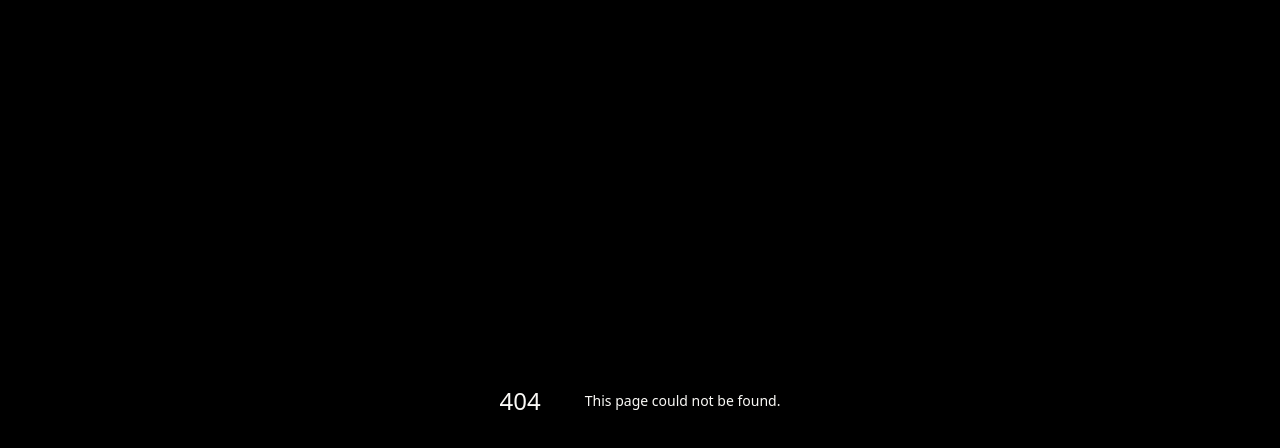
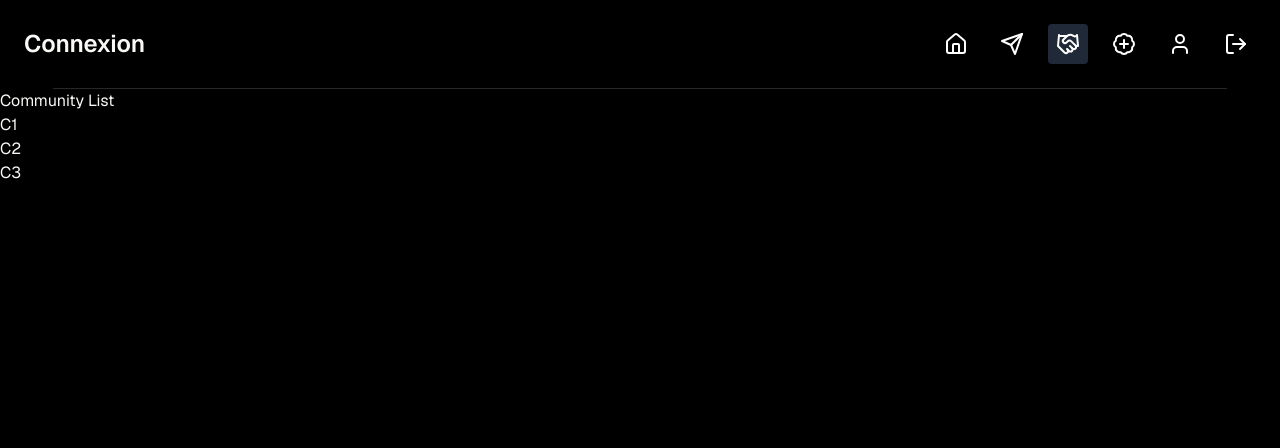
Before and after one commit to praneethravuri/connexion, a Next.js app: page /community in a window 1280 px wide. Before the commit this address had no page. Shown: the top 448 px of the page. Built offline with nearby package versions, Linux system fonts and the light colour scheme.

Commit message:
Dynamic community page

```diff
--- /dev/null
+++ b/app/(root)/community/[communityName]/page.tsx
@@ -0,0 +1,9 @@
+import React from 'react'
+
+const Community = ({params}) => {
+    return (
+        <div>You are at the {params.communityName} community!</div>
+    )
+}
+
+export default Community
--- /dev/null
+++ b/app/(root)/community/page.tsx
@@ -0,0 +1,14 @@
+import React from 'react'
+
+const Community = () => {
+  return (
+    <section>
+        <h1>Community List</h1>
+        <p>C1</p>
+        <p>C2</p>
+        <p>C3</p>
+    </section>
+  )
+}
+
+export default Community
--- a/app/(root)/homepage/page.tsx
+++ b/app/(root)/homepage/page.tsx
@@ -50,7 +50,8 @@ const HomePage = () => {
                 <div className='flex'>
                   <Link href='/' className="text-base text-zinc-500 hover:text-zinc-200 cursor-pointer">{post.userName}</Link>
                   <Dot />
-                  <Link href='/' className="text-base text-zinc-500 hover:text-zinc-200 cursor-pointer">{post.community}</Link>
+                  <Link href={`/community/${post.community}`} className="text-base text-zinc-500 hover:text-zinc-200 cursor-pointer">{post.community}</Link>
+
                 </div>
                 {/* <span className="text-base text-zinc-500 hover:text-zinc-200 cursor-pointer">{post.userName}</span> */}
                 <span className="text-base text-zinc-500">{formatDate(post.createdAt)}</span>
```
